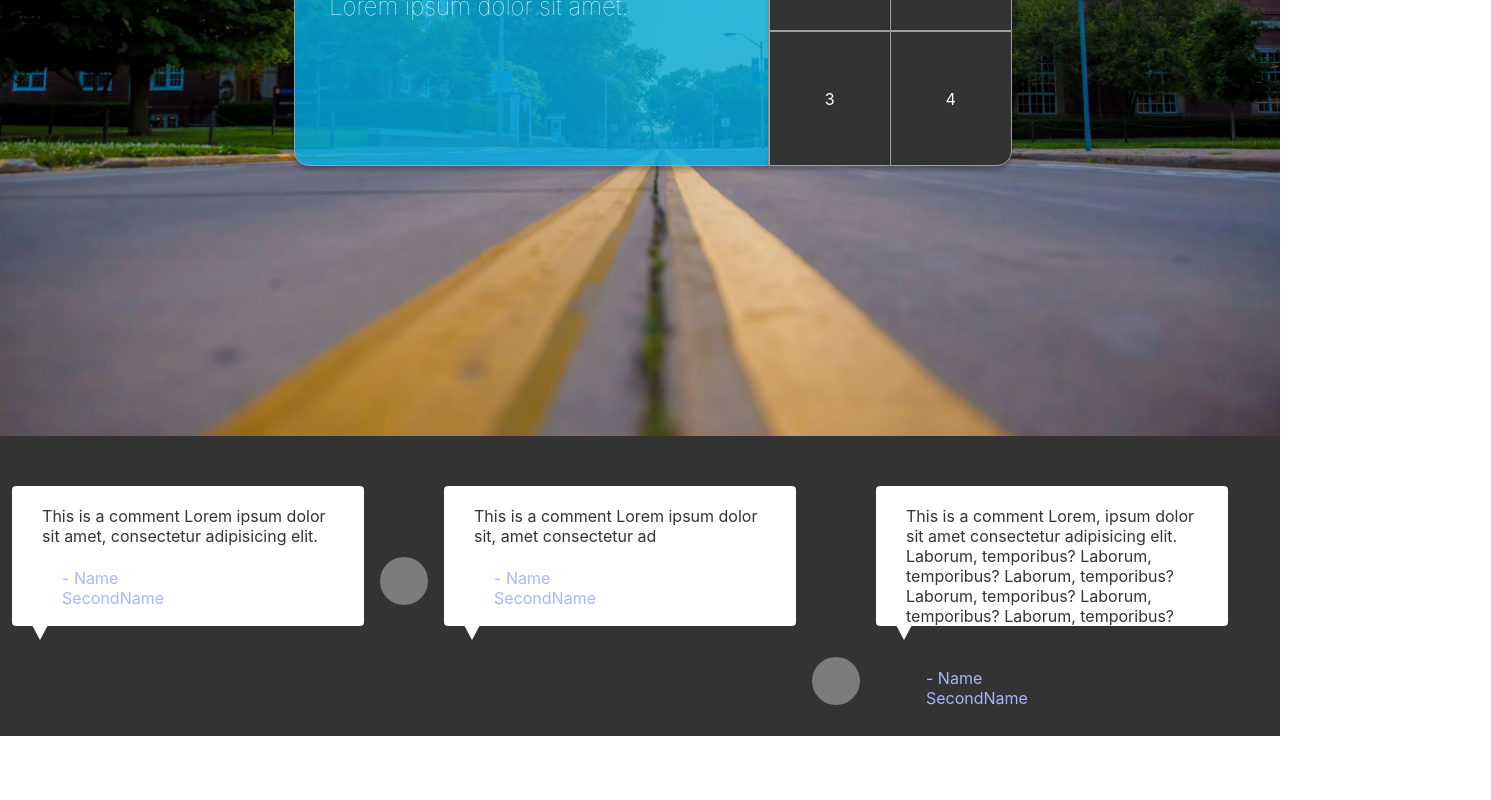
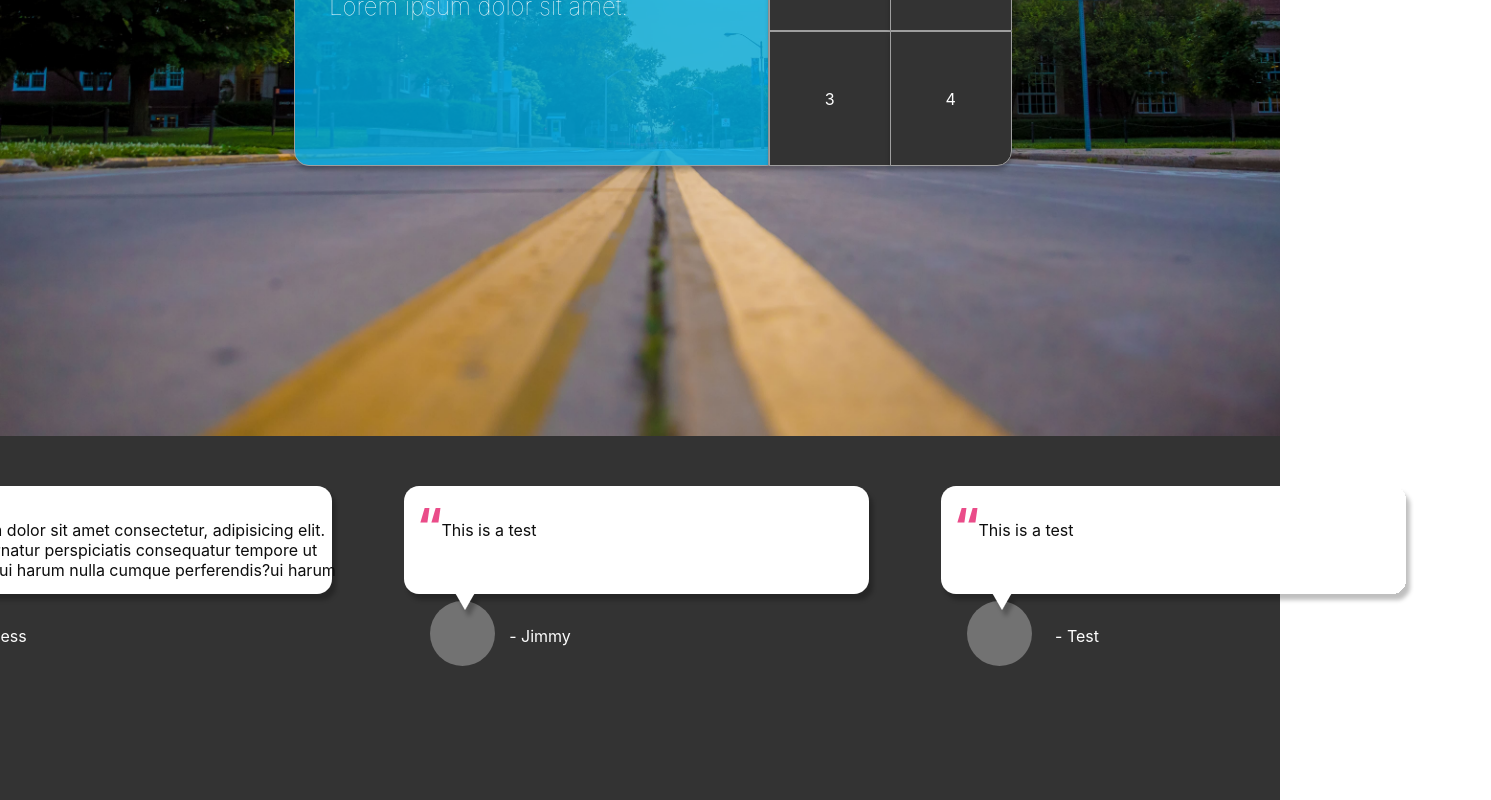
Before and after one commit to tacobeanzz/kevin4, a React (Create React App) app: page / in a window 1280 px wide. Shown: the part 364-1164 px from the top of the page, 1491 px wide, since content can reach past the window. Before the commit the page ends 1102 px from the top, so only its background shows below. Built offline with nearby package versions, Linux system fonts and the light colour scheme.

Commit message:
updates (review cards)

```diff
--- a/src/components/ReviewCard.css
+++ b/src/components/ReviewCard.css
@@ -1,4 +1,4 @@
-.card {
+/* .card {
   display: flex;
   width: 400px;
   height: 200px;
@@ -16,4 +16,72 @@
 
 .card p {
   padding-top: 0.5em;
+} */
+
+.bubbles {
+  display: flex;
+  justify-content: center;
+  padding-top: 2em;
+  padding-top: 50px;
 }
+
+.bubbles svg {
+  margin-left: 2em;
+  margin-right: 2em;
+  z-index: 1;
+}
+
+.circles {
+  display: flex;
+  flex-direction: row;
+  justify-content: center;
+  margin-top: -1.5rem;
+  align-items: center;
+}
+
+.circles svg {
+  margin-left: 10em;
+  margin-right: 10em;
+}
+
+.circle1 {
+  display: flex;
+  position: relative;
+  right: 178px;
+  top: 5px;
+}
+
+.name {
+  display: flex;
+  position: relative;
+  right: 100px;
+  justify-content: center;
+  bottom: 35px;
+  right: 100px;
+  color: #fdfdfd;
+}
+
+.revcontent {
+  display: flex;
+  position: relative;
+  color: #0d0d0d;
+  bottom: 220px;
+  right: -70px;
+  text-align: left;
+  max-width: 440px;
+  max-height: 60px;
+  z-index: 1;
+  overflow: hidden;
+}
+
+.quotemark {
+  position: relative;
+  bottom: 185px;
+  right: -45px;
+  z-index: 2;
+  color: #ea4c89;
+}
+
+.quotemark h1 {
+  font-size: 3rem;
+}
--- a/src/components/ReviewCard.js
+++ b/src/components/ReviewCard.js
@@ -1,18 +1,99 @@
-import React from 'react'
-import './ReviewCard.css'
+import React from "react";
+import "./ReviewCard.css";
 
-const ReviewCard = () => {
+const ReviewCard = (props) => {
   return (
     <div>
       <div className="card">
-                <div className="avatar">
-
+        <div className="bubbles">
+          <svg
+            width="473"
+            height="134"
+            viewBox="0 0 473 134"
+            fill="none"
+            xmlns="http://www.w3.org/2000/svg"
+          >
+            <g filter="url(#filter0_d)">
+              <path
+                d="M0 15C0 6.71573 6.71573 0 15 0H450C458.284 0 465 6.71573 465 15V93C465 101.284 458.284 108 450 108H15C6.71574 108 0 101.284 0 93V15Z"
+                fill="white"
+              />
+              <path d="M61 124L47.1436 100H74.8564L61 124Z" fill="white" />
+            </g>
+            <defs>
+              <filter
+                id="filter0_d"
+                x="0"
+                y="0"
+                width="473"
+                height="134"
+                filterUnits="userSpaceOnUse"
+                color-interpolation-filters="sRGB"
+              >
+                <feFlood flood-opacity="0" result="BackgroundImageFix" />
+                <feColorMatrix
+                  in="SourceAlpha"
+                  type="matrix"
+                  values="0 0 0 0 0 0 0 0 0 0 0 0 0 0 0 0 0 0 127 0"
+                  result="hardAlpha"
+                />
+                <feOffset dx="4" dy="6" />
+                <feGaussianBlur stdDeviation="2" />
+                <feComposite in2="hardAlpha" operator="out" />
+                <feColorMatrix
+                  type="matrix"
+                  values="0 0 0 0 0 0 0 0 0 0 0 0 0 0 0 0 0 0 0.25 0"
+                />
+                <feBlend
+                  mode="normal"
+                  in2="BackgroundImageFix"
+                  result="effect1_dropShadow"
+                />
+                <feBlend
+                  mode="normal"
+                  in="SourceGraphic"
+                  in2="effect1_dropShadow"
+                  result="shape"
+                />
+              </filter>
+            </defs>
+          </svg>
         </div>
-                <div className="name"><h1>Name SecondName</h1></div>
-                <div className="reviewtext"><p>Lorem ipsum dolor sit amet consectetur adipisicing elit. Voluptas, excepturi!</p></div>
+        <div className="circles">
+          <div className="circle1">
+            <svg
+              width="65"
+              height="65"
+              viewBox="0 0 65 65"
+              fill="none"
+              xmlns="http://www.w3.org/2000/svg"
+            >
+              <circle cx="32.5" cy="32.5" r="32.5" fill="#727272" />
+            </svg>
           </div>
         </div>
-    )
-}
+        <div className="name">
+          <p> - {props.name}</p>
+        </div>
+        <div className="quotemark">
+          <h1>“</h1>
+        </div>
+        <div className="revcontent">
+          <p>{props.revcontent}</p>
+        </div>
+        {/* <div className="avatar"></div>
+        <div className="name">
+          <h1>Name SecondName</h1>
+        </div>
+        <div className="reviewtext">
+          <p>
+            Lorem ipsum dolor sit amet consectetur adipisicing elit. Voluptas,
+            excepturi!
+          </p>
+        </div> */}
+      </div>
+    </div>
+  );
+};
 
-export default ReviewCard
+export default ReviewCard;
--- a/src/components/hero.css
+++ b/src/components/hero.css
@@ -1,84 +1,7 @@
 .heroMain {
-  height: 300px;
+  display: flex;
+  height: auto;
   width: auto;
   background-color: #333333;
+  justify-content: center;
 }
-
-.comments {
-  display: flex;
-  flex-direction: row;
-  justify-content: center;
-  padding-top: 50px;
-}
-
-.comments .comment {
-  margin-bottom: 20px;
-  margin-left: 20px;
-  margin-right: 60px;
-  max-width: 400px;
-  max-height: 100px;
-}
-
-.comments .comment p {
-  margin: 0 0 10px 10px;
-}
-
-.bubble {
-  position: relative;
-  background: #ffffff;
-  padding: 20px;
-  color: #333333;
-  border-radius: 4px;
-  margin-left: 20px;
-}
-
-.bubble:after {
-  content: "";
-  display: block;
-  position: absolute;
-  width: 0;
-  height: 0;
-  border-top: 15px solid #ffffff;
-  border-bottom: 8px solid transparent;
-  border-right: 8px solid transparent;
-  border-left: 8px solid transparent;
-  bottom: -22px;
-}
-
-.avatars {
-  display: flex;
-  flex-direction: row;
-  justify-content: center;
-  margin-top: -0.5rem;
-  align-items: center;
-}
-
-/* .avatars .avatar { */
-/* max-width: 400px; */
-/* } */
-
-.avatar {
-  position: relative;
-  padding: 20px;
-  color: #a8b5ff;
-  /* margin-left: 20px; */
-  top: 0px;
-}
-
-.avatar p {
-  margin-left: 2em;
-  padding-right: 10em;
-}
-
-.avatar:after {
-  content: "";
-  display: block;
-  position: absolute;
-  width: 0;
-  height: 0;
-  background: #7c7c7c;
-  padding: 1.5em;
-  border-radius: 100px;
-  top: 9px;
-  right: 348px;
-}
--- a/src/components/hero.js
+++ b/src/components/hero.js
@@ -1,56 +1,16 @@
 import React from "react";
 import "./hero.css";
+import ReviewCard from "./ReviewCard";
 
 const hero = () => {
   return (
     <div className="heroMain">
-      <div className="comments">
-        <div className="comment bubble">
-          <p>
-            This is a comment Lorem ipsum dolor sit amet, consectetur
-            adipisicing elit.
-          </p>
-          <div className="avatars">
-            <div className="avatar circle">
-              <p>- Name SecondName</p>
-            </div>
-          </div>
-        </div>
-
-        <div className="comment bubble">
-          <p>This is a comment Lorem ipsum dolor sit, amet consectetur ad</p>
-          <div className="avatars">
-            <div className="avatar circle">
-              <p>- Name SecondName</p>
-            </div>
-          </div>
-        </div>
-
-        <div className="comment bubble">
-          <p>
-            This is a comment Lorem, ipsum dolor sit amet consectetur
-            adipisicing elit. Laborum, temporibus? Laborum, temporibus? Laborum,
-            temporibus? Laborum, temporibus? Laborum, temporibus? Laborum,
-            temporibus? Laborum, temporibus?
-          </p>
-          <div className="avatars">
-            <div className="avatar circle">
-              <p>- Name SecondName</p>
-            </div>
-          </div>
-        </div>
-      </div>
-      {/* <div className="avatars">
-        <div className="avatar circle">
-          <p>- Name SecondName</p>
-        </div>
-        <div className="avatar circle">
-          <p>- Name SecondName</p>
-        </div>
-        <div className="avatar circle">
-          <p>- Name SecondName</p>
-        </div>
-      </div> */}
+      <ReviewCard
+        name="Jess"
+        revcontent="Lorem ipsum dolor sit amet consectetur, adipisicing elit. Autem aspernatur perspiciatis consequatur tempore ut dolorum sequi harum nulla cumque perferendis?ui harum nulla cumque perferendis?ui harum nulla cumque perferendis?ui harum nulla cumque perferendis?ui harum nulla cumque perferendis?ui harum nulla cumque perferendis?ui harum nulla cumque perferendis?ui harum nulla cumque perferendis?"
+      />
+      <ReviewCard name="Jimmy" revcontent="This is a test" />
+      <ReviewCard name="Test" revcontent="This is a test" />
     </div>
   );
 };
```
Lines whose indentation alone changed are shown as unchanged.
